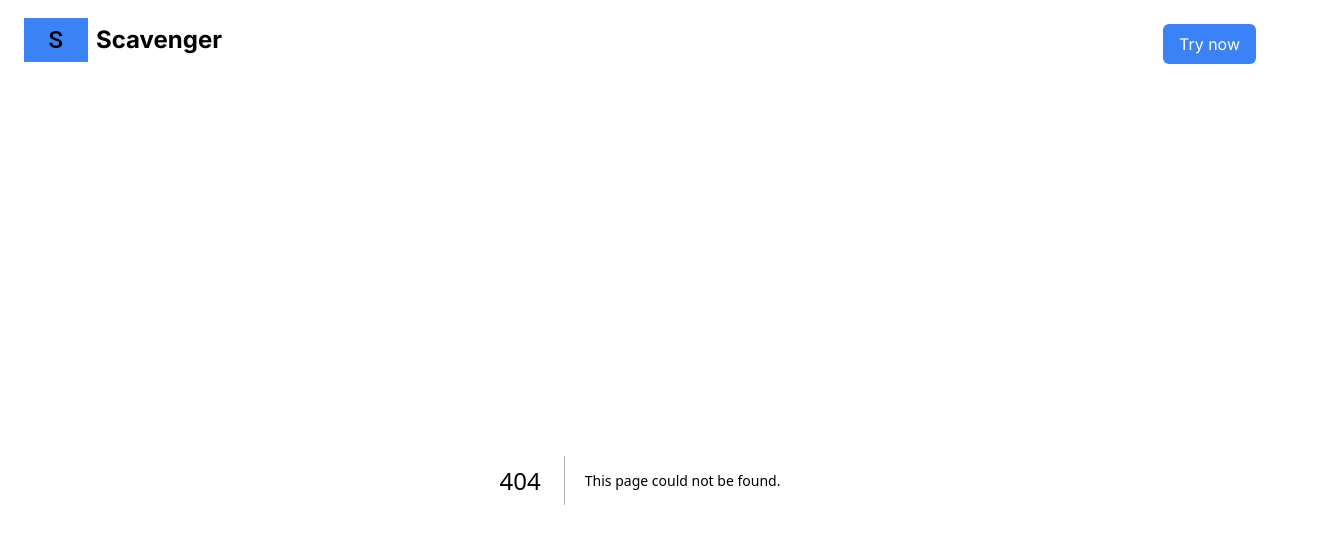
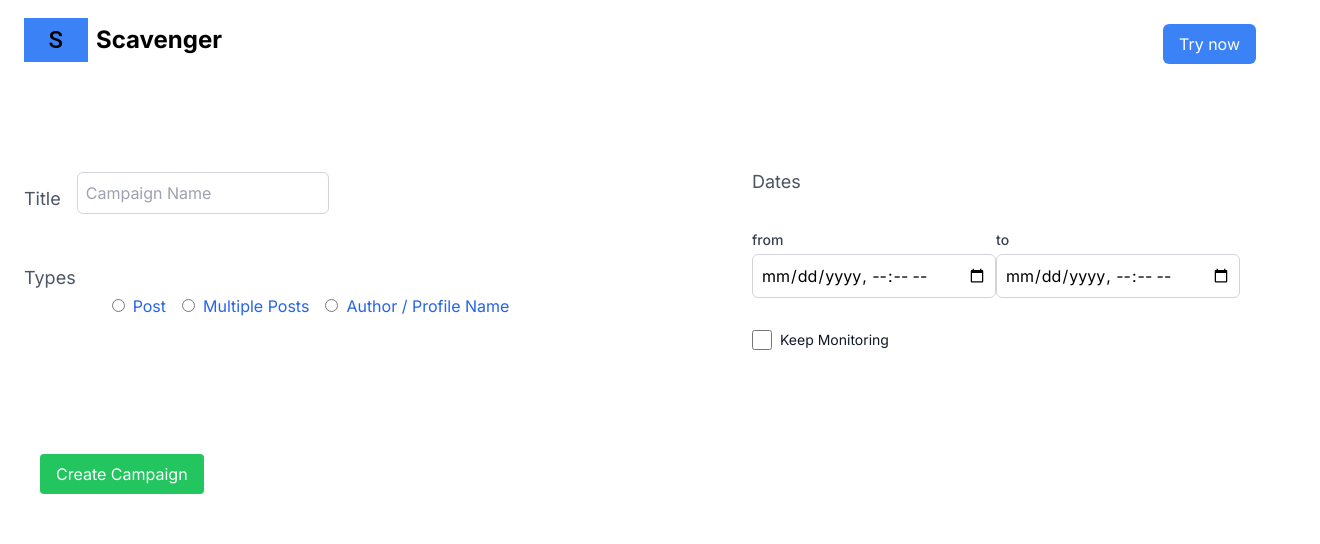
Before and after one commit to Omar-Mohsin/quantum-next-js-, a Next.js app: page /create-campaign-testing in a window 1280 px wide. Before the commit this address had no page. Shown: the top 544 px of the page, 1320 px wide, since content can reach past the window. Built offline with nearby package versions, Linux system fonts and the light colour scheme.

Commit message:
adding a pages

```diff
--- /dev/null
+++ b/app/create-campaign-testing/page.tsx
@@ -0,0 +1,141 @@
+"use client";
+import React, { useState } from "react";
+import axios from "axios";
+import InputField from "@/components/InputField";
+import Checkbox from "@/components/Checkbox";
+
+import Post from "@/components/Create-Campaign/Post";
+import MultiplePosts from "@/components/Create-Campaign/MultiplePosts";
+import Author from "@/components/Create-Campaign/Author";
+
+function page() {
+
+
+  const [data, setData] = useState({
+    campaign_name: "",
+    target: {
+
+    },
+    start_data: "",
+    end_data: "",
+  });
+
+  const [disableEndDate, setDisableEndDate] = useState(false);
+  const [selectedType, setSelectedType] = useState("");
+  const addDictionary = () => {
+  }
+
+  const onCheckboxChange = (e: any) => {
+    setDisableEndDate(!disableEndDate);
+  };
+
+  const handleRadioChange = (e: React.ChangeEvent<HTMLInputElement>) => {
+    setSelectedType(e.target.value);
+  };
+
+  console.log(selectedType);
+  const createCampaign = () => {};
+
+  return (
+    <>
+      <div className="p-6  h-full ">
+        <div className="grid grid-cols-1 md:grid-cols-2 gap-8 mt-16 ">
+          <div className="flex items-center ">
+            <div className="mr-4 text-lg text-gray-600">Title</div>
+            <InputField
+              type="text"
+              placeholder="Campaign Name"
+              className="w-full p-2 border border-gray-300 rounded-md"
+            />
+          </div>
+          <div className="ml-24">
+            <div className="text-lg text-gray-600">Dates</div>
+          </div>
+        </div>
+
+        <div className="grid grid-cols-1 md:grid-cols-2 gap-8 ">
+          <div>
+            <div className="flex items-center">
+              <div className="mr-4 text-lg text-gray-600 ">Types</div>
+              <div className="flex mt-16 ml-5">
+                <label className="mb-2 text-blue-600 mr-4">
+                  <input
+                    type="radio"
+                    name="postType"
+                    className="mr-2"
+                    value="Post"
+                    checked={selectedType === "Post"}
+                    onChange={handleRadioChange}
+                  />
+                  Post
+                </label>
+                <label className="mb-2 text-blue-600 mr-4">
+                  <input
+                    type="radio"
+                    name="postType"
+                    className="mr-2"
+                    value="Multiple Posts"
+                    checked={selectedType === "Multiple Posts"}
+                    onChange={handleRadioChange}
+                  />
+                  Multiple Posts
+                </label>
+                <label className="mb-2 text-blue-600 mr-4">
+                  <input
+                    type="radio"
+                    name="postType"
+                    className="mr-2"
+                    value="Author"
+                    checked={selectedType === "Author"}
+                    onChange={handleRadioChange}
+                  />
+                  Author / Profile Name
+                </label>
+              </div>
+            </div>
+          </div>
+          <div className="flex flex-col ml-24">
+            <div className="flex">
+              <InputField
+                type="datetime-local"
+                placeholder="from"
+                label="from"
+                name="start_data"
+                className="mb-4 mr-2 w-full p-2 border border-gray-300 rounded-md"
+              />
+
+              <InputField
+                type="datetime-local"
+                placeholder="to"
+                label="to"
+                name="end_data"
+                disabled={disableEndDate}
+              />
+            </div>
+            <div className="mt-4">
+              <Checkbox label="Keep Monitoring" onChange={onCheckboxChange} />
+            </div>
+          </div>
+        </div>
+      </div>
+      <div className="mb-20">
+      {selectedType === "Post" && <Post />}
+      {selectedType === "Multiple Posts" && <MultiplePosts addDictionary= {addDictionary} />}
+      {selectedType === "Author" && <Author />}
+
+
+      </div>
+      <div className="w-full flex flex-col items-start ml-10 ">
+        <button
+          className="bg-green-500 hover:bg-green-700 text-white mb-2 px-4 py-2 rounded transition duration-300 transform hover:scale-105 focus:outline-none focus:ring-2 focus:ring-green-500"
+          onClick={createCampaign}
+        >
+          Create Campaign
+        </button>
+
+      </div>
+    </>
+  );
+}
+
+export default page;
--- /dev/null
+++ b/components/Create-Campaign/Author.tsx
@@ -0,0 +1,27 @@
+import React from 'react'
+import InputField from '@/components/InputField';
+import Checkbox from '@/components/Checkbox';
+function Author() {
+  return (
+    <div className="ml-20">
+    <div className="flex items-center ">
+      <div className="mr-4 text-lg text-gray-600">Auther URL/handler</div>
+
+      {/*make this a flex col*/}
+      <InputField
+        type="text"
+        placeholder="Campaign Name"
+        className="w-full p-2 border border-gray-300 rounded-md"
+      />
+    </div>
+    <button className="bg-blue-500 hover:bg-blue-700 text-white mb-2 px-4 py-2 rounded transition duration-300 transform hover:scale-105 focus:outline-none focus:ring-2 focus:ring-blue-500">
+      Add Dictionary
+    </button>
+    <div className ='mt-4'>
+    <Checkbox label="include Related keywords" />
+    </div>
+  </div>
+  )
+}
+
+export default Author
--- /dev/null
+++ b/components/Create-Campaign/MultiplePosts.tsx
@@ -0,0 +1,52 @@
+import React from "react";
+
+import Checkbox from "@/components/Checkbox";
+import InputField from "@/components/InputField";
+function MultiplePosts({addDictionary} : any) {
+  return (
+    <div className="ml-16">
+      target
+      <div className="flex ml-16">
+        IN :
+        <div className="flex flex-col">
+          <textarea className="w-full p-2 border border-gray-300 " />
+
+          <button className="bg-blue-500 mt-12 hover:bg-blue-700 text-white mb-2 px-4 py-2 rounded transition duration-300 transform hover:scale-105 focus:outline-none focus:ring-2 focus:ring-blue-500">
+            Add Dictionary
+          </button>
+          <div className="mt-4">
+            <Checkbox label="include Related keywords" />
+          </div>
+        </div>
+
+        NOT :
+        <div className="flex flex-col">
+          <textarea className="w-full p-2 border border-gray-300 " />
+
+          <button className="bg-blue-500 mt-12 hover:bg-blue-700 text-white mb-2 px-4 py-2 rounded transition duration-300 transform hover:scale-105 focus:outline-none focus:ring-2 focus:ring-blue-500">
+            Add Dictionary
+          </button>
+          <div className="mt-4">
+            <Checkbox label="include Related keywords" />
+          </div>
+        </div>
+
+
+        OR :
+        <div className="flex flex-col">
+          <textarea className="w-full p-2 border border-gray-300 " />
+
+          <button className="bg-blue-500 mt-12 hover:bg-blue-700 text-white mb-2 px-4 py-2 rounded transition duration-300 transform hover:scale-105 focus:outline-none focus:ring-2 focus:ring-blue-500">
+            Add Dictionary
+          </button>
+          <div className="mt-4">
+            <Checkbox label="include Related keywords" />
+          </div>
+        </div>
+        </div>
+
+    </div>
+  );
+}
+
+export default MultiplePosts;
--- /dev/null
+++ b/components/Create-Campaign/Post.tsx
@@ -0,0 +1,28 @@
+import React from "react";
+import axios from "axios";
+import InputField from "@/components/InputField";
+import Checkbox from "@/components/Checkbox";
+function Post() {
+  return (
+    <div className="ml-20">
+      <div className="flex items-center ">
+        <div className="mr-4 text-lg text-gray-600">Post URL</div>
+
+
+        <InputField
+          type="text"
+          placeholder="Campaign Name"
+          className="w-full p-2 border border-gray-300 rounded-md"
+        />
+      </div>
+      <button className="bg-blue-500 hover:bg-blue-700 text-white mb-2 px-4 py-2 rounded transition duration-300 transform hover:scale-105 focus:outline-none focus:ring-2 focus:ring-blue-500">
+        Add Dictionary
+      </button>
+      <div className ='mt-4'>
+      <Checkbox label="include Related keywords" />
+      </div>
+    </div>
+  );
+}
+
+export default Post;
--- a/components/Navbar.tsx
+++ b/components/Navbar.tsx
@@ -31,7 +31,7 @@
               <button className="hidden md:block">
                 <Link
                   className="bg-blue-500 hover:bg-blue-700 text-white font-bold py-3 px-6 rounded transition duration-300 transform hover:scale-105 focus:outline-none focus:ring-2 focus:ring-blue-500 mb-4 md:mb-0 md:w-40 md:mr-6"
-                  href="workspace-settings"
+                  href="/workspace-settings/1"
                 >
                   WorkSpace settings
                 </Link>
@@ -76,7 +76,7 @@
           ) : (
             <>
             <Link
-            href="#"
+            href="/workspace-settings/1"
             className="block py-2 px-4 text-sm hover:bg-gray-700"
           >
             WorkSpace settings
```
